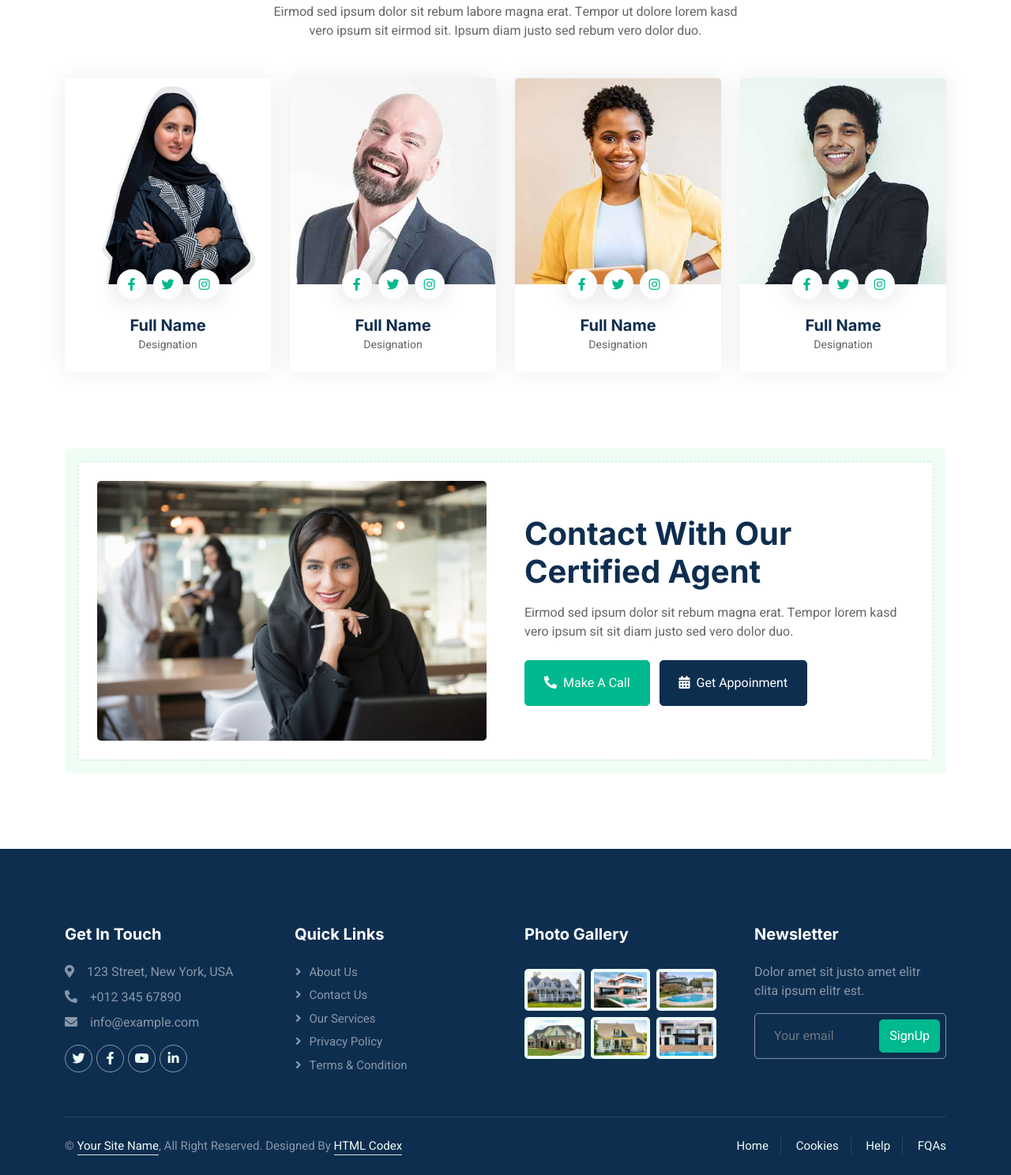
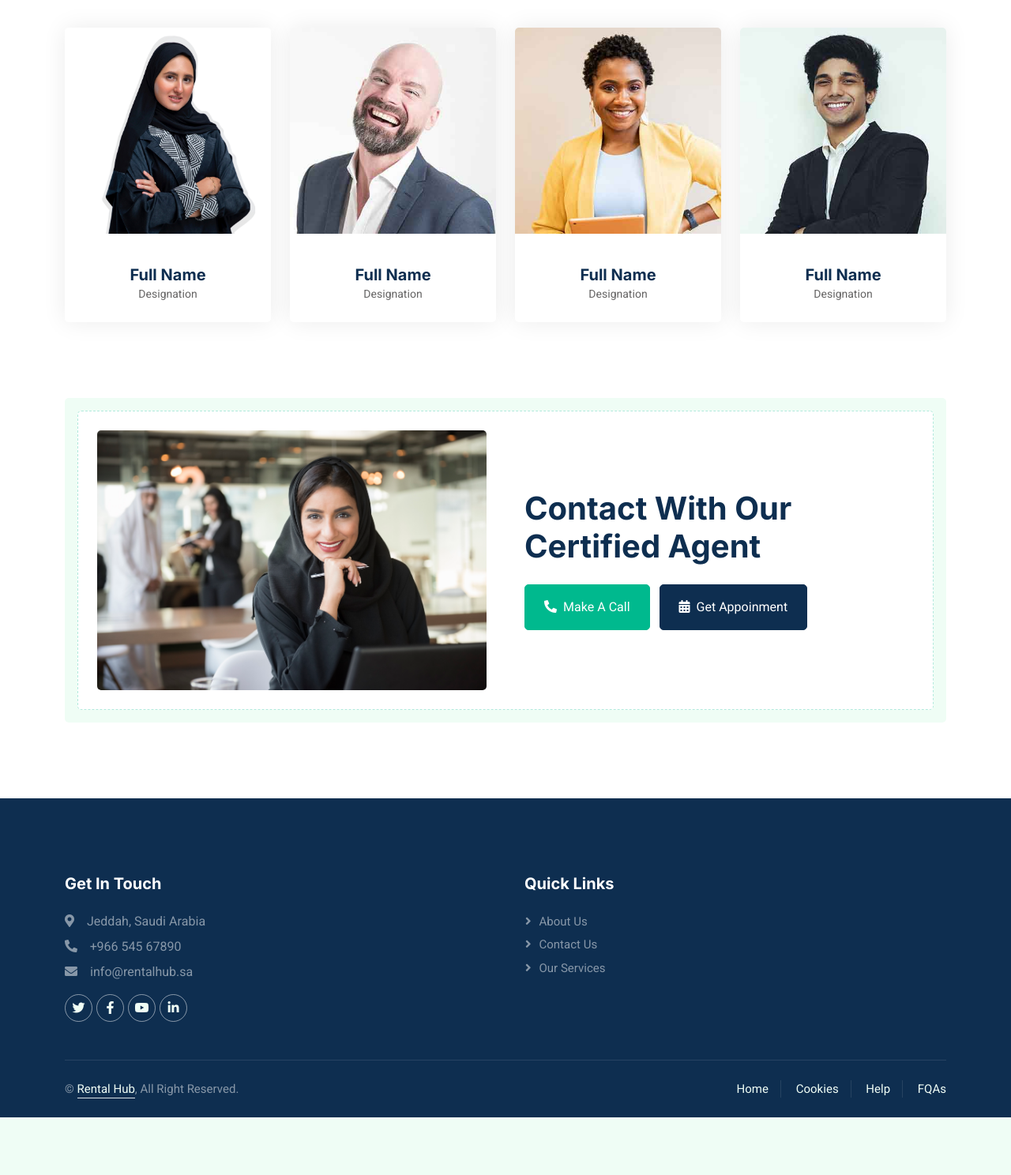
Before and after one commit to Jzakai/rentalhub, a plain HTML site: page property-agent.html in a window 1280 px wide. Shown: the part 731-2219 px from the top of the page at 79% size. After the commit the page ends 2146 px from the top, so only its background shows below. Drawn offline with nearby package versions, Linux system fonts and the light colour scheme.

Commit message:
second update

```diff
--- a/property-agent.html
+++ b/property-agent.html
@@ -144,7 +144,6 @@
             <div class="container">
                 <div class="text-center mx-auto mb-5 wow fadeInUp" data-wow-delay="0.1s" style="max-width: 600px;">
                     <h1 class="mb-3">Property Agents</h1>
-                    <p>Eirmod sed ipsum dolor sit rebum labore magna erat. Tempor ut dolore lorem kasd vero ipsum sit eirmod sit. Ipsum diam justo sed rebum vero dolor duo.</p>
                 </div>
                 <div class="row g-4">
                     <div class="col-lg-3 col-md-6 wow fadeInUp" data-wow-delay="0.1s">
@@ -152,9 +151,7 @@
                             <div class="position-relative">
                                 <img class="img-fluid" src="img/team-1.jpg" alt="">
                                 <div class="position-absolute start-50 top-100 translate-middle d-flex align-items-center">
-                                    <a class="btn btn-square mx-1" href=""><i class="fab fa-facebook-f"></i></a>
-                                    <a class="btn btn-square mx-1" href=""><i class="fab fa-twitter"></i></a>
-                                    <a class="btn btn-square mx-1" href=""><i class="fab fa-instagram"></i></a>
+
                                 </div>
                             </div>
                             <div class="text-center p-4 mt-3">
@@ -168,9 +165,7 @@
                             <div class="position-relative">
                                 <img class="img-fluid" src="img/team-2.jpg" alt="">
                                 <div class="position-absolute start-50 top-100 translate-middle d-flex align-items-center">
-                                    <a class="btn btn-square mx-1" href=""><i class="fab fa-facebook-f"></i></a>
-                                    <a class="btn btn-square mx-1" href=""><i class="fab fa-twitter"></i></a>
-                                    <a class="btn btn-square mx-1" href=""><i class="fab fa-instagram"></i></a>
+
                                 </div>
                             </div>
                             <div class="text-center p-4 mt-3">
@@ -184,9 +179,7 @@
                             <div class="position-relative">
                                 <img class="img-fluid" src="img/team-3.jpg" alt="">
                                 <div class="position-absolute start-50 top-100 translate-middle d-flex align-items-center">
-                                    <a class="btn btn-square mx-1" href=""><i class="fab fa-facebook-f"></i></a>
-                                    <a class="btn btn-square mx-1" href=""><i class="fab fa-twitter"></i></a>
-                                    <a class="btn btn-square mx-1" href=""><i class="fab fa-instagram"></i></a>
+
                                 </div>
                             </div>
                             <div class="text-center p-4 mt-3">
@@ -200,9 +193,7 @@
                             <div class="position-relative">
                                 <img class="img-fluid" src="img/team-4.jpg" alt="">
                                 <div class="position-absolute start-50 top-100 translate-middle d-flex align-items-center">
-                                    <a class="btn btn-square mx-1" href=""><i class="fab fa-facebook-f"></i></a>
-                                    <a class="btn btn-square mx-1" href=""><i class="fab fa-twitter"></i></a>
-                                    <a class="btn btn-square mx-1" href=""><i class="fab fa-instagram"></i></a>
+
                                 </div>
                             </div>
                             <div class="text-center p-4 mt-3">
@@ -217,6 +208,7 @@
         <!-- Team End -->
 
 
+
         <!-- Call to Action Start -->
         <div class="container-xxl py-5">
             <div class="container">
@@ -229,7 +221,6 @@
                             <div class="col-lg-6 wow fadeIn" data-wow-delay="0.5s">
                                 <div class="mb-4">
                                     <h1 class="mb-3">Contact With Our Certified Agent</h1>
-                                    <p>Eirmod sed ipsum dolor sit rebum magna erat. Tempor lorem kasd vero ipsum sit sit diam justo sed vero dolor duo.</p>
                                 </div>
                                 <a href="" class="btn btn-primary py-3 px-4 me-2"><i class="fa fa-phone-alt me-2"></i>Make A Call</a>
                                 <a href="" class="btn btn-dark py-3 px-4"><i class="fa fa-calendar-alt me-2"></i>Get Appoinment</a>
@@ -243,14 +234,14 @@
 
 
         <!-- Footer Start -->
-        <div class="container-fluid bg-dark text-white-50 footer pt-5 mt-5 wow fadeIn" data-wow-delay="0.1s">
+        <footer class="container-fluid bg-dark text-white-50 footer pt-5 mt-5 wow fadeIn" data-wow-delay="0.1s">
             <div class="container py-5">
                 <div class="row g-5">
-                    <div class="col-lg-3 col-md-6">
+                    <div class="col-lg-6 col-md-8">
                         <h5 class="text-white mb-4">Get In Touch</h5>
-                        <p class="mb-2"><i class="fa fa-map-marker-alt me-3"></i>123 Street, New York, USA</p>
-                        <p class="mb-2"><i class="fa fa-phone-alt me-3"></i>+012 345 67890</p>
-                        <p class="mb-2"><i class="fa fa-envelope me-3"></i>info@example.com</p>
+                        <p class="mb-2"><i class="fa fa-map-marker-alt me-3"></i>Jeddah, Saudi Arabia</p>
+                        <p class="mb-2"><i class="fa fa-phone-alt me-3"></i>+966 545 67890</p>
+                        <p class="mb-2"><i class="fa fa-envelope me-3"></i>info@rentalhub.sa</p>
                         <div class="d-flex pt-2">
                             <a class="btn btn-outline-light btn-social" href=""><i class="fab fa-twitter"></i></a>
                             <a class="btn btn-outline-light btn-social" href=""><i class="fab fa-facebook-f"></i></a>
@@ -258,55 +249,24 @@
                             <a class="btn btn-outline-light btn-social" href=""><i class="fab fa-linkedin-in"></i></a>
                         </div>
                     </div>
-                    <div class="col-lg-3 col-md-6">
+                    <div class="col-lg-6 col-md-8">
                         <h5 class="text-white mb-4">Quick Links</h5>
-                        <a class="btn btn-link text-white-50" href="">About Us</a>
-                        <a class="btn btn-link text-white-50" href="">Contact Us</a>
-                        <a class="btn btn-link text-white-50" href="">Our Services</a>
-                        <a class="btn btn-link text-white-50" href="">Privacy Policy</a>
-                        <a class="btn btn-link text-white-50" href="">Terms & Condition</a>
+                        <a class="btn btn-link text-white-50" href="about.html">About Us</a>
+                        <a class="btn btn-link text-white-50" href="contact.html">Contact Us</a>
+                        <a class="btn btn-link text-white-50" href="index.html">Our Services</a>
+
                     </div>
-                    <div class="col-lg-3 col-md-6">
-                        <h5 class="text-white mb-4">Photo Gallery</h5>
-                        <div class="row g-2 pt-2">
-                            <div class="col-4">
-                                <img class="img-fluid rounded bg-light p-1" src="img/property-1.jpg" alt="">
-                            </div>
-                            <div class="col-4">
-                                <img class="img-fluid rounded bg-light p-1" src="img/property-2.jpg" alt="">
-                            </div>
-                            <div class="col-4">
-                                <img class="img-fluid rounded bg-light p-1" src="img/property-3.jpg" alt="">
-                            </div>
-                            <div class="col-4">
-                                <img class="img-fluid rounded bg-light p-1" src="img/property-4.jpg" alt="">
-                            </div>
-                            <div class="col-4">
-                                <img class="img-fluid rounded bg-light p-1" src="img/property-5.jpg" alt="">
-                            </div>
-                            <div class="col-4">
-                                <img class="img-fluid rounded bg-light p-1" src="img/property-6.jpg" alt="">
-                            </div>
-                        </div>
-                    </div>
-                    <div class="col-lg-3 col-md-6">
-                        <h5 class="text-white mb-4">Newsletter</h5>
-                        <p>Dolor amet sit justo amet elitr clita ipsum elitr est.</p>
-                        <div class="position-relative mx-auto" style="max-width: 400px;">
-                            <input class="form-control bg-transparent w-100 py-3 ps-4 pe-5" type="text" placeholder="Your email">
-                            <button type="button" class="btn btn-primary py-2 position-absolute top-0 end-0 mt-2 me-2">SignUp</button>
-                        </div>
-                    </div>
+
+
                 </div>
             </div>
             <div class="container">
                 <div class="copyright">
                     <div class="row">
                         <div class="col-md-6 text-center text-md-start mb-3 mb-md-0">
-                            &copy; <a class="border-bottom" href="#">Your Site Name</a>, All Right Reserved.
+                            &copy; <a class="border-bottom" href="#">Rental Hub</a>, All Right Reserved.
 
-							<!--/*** This template is free as long as you keep the footer author’s credit link/attribution link/backlink. If you'd like to use the template without the footer author’s credit link/attribution link/backlink, you can purchase the Credit Removal License from "https://htmlcodex.com/credit-removal". Thank you for your support. ***/-->
-							Designed By <a class="border-bottom" href="https://htmlcodex.com">HTML Codex</a>
+
                         </div>
                         <div class="col-md-6 text-center text-md-end">
                             <div class="footer-menu">
@@ -319,8 +279,10 @@
                     </div>
                 </div>
             </div>
-        </div>
+        </footer>
         <!-- Footer End -->
+
+
 
 
         <!-- Back to Top -->
```
